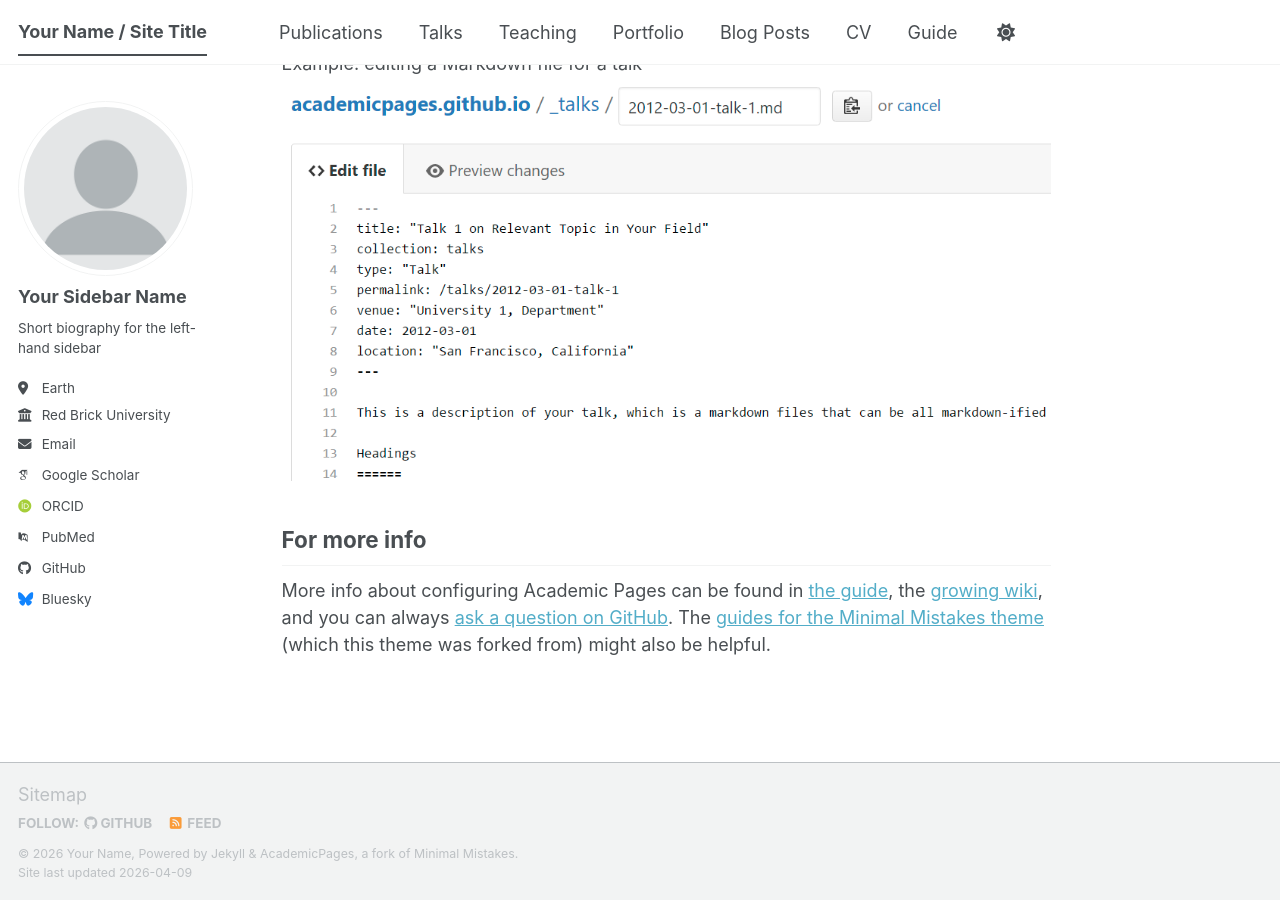
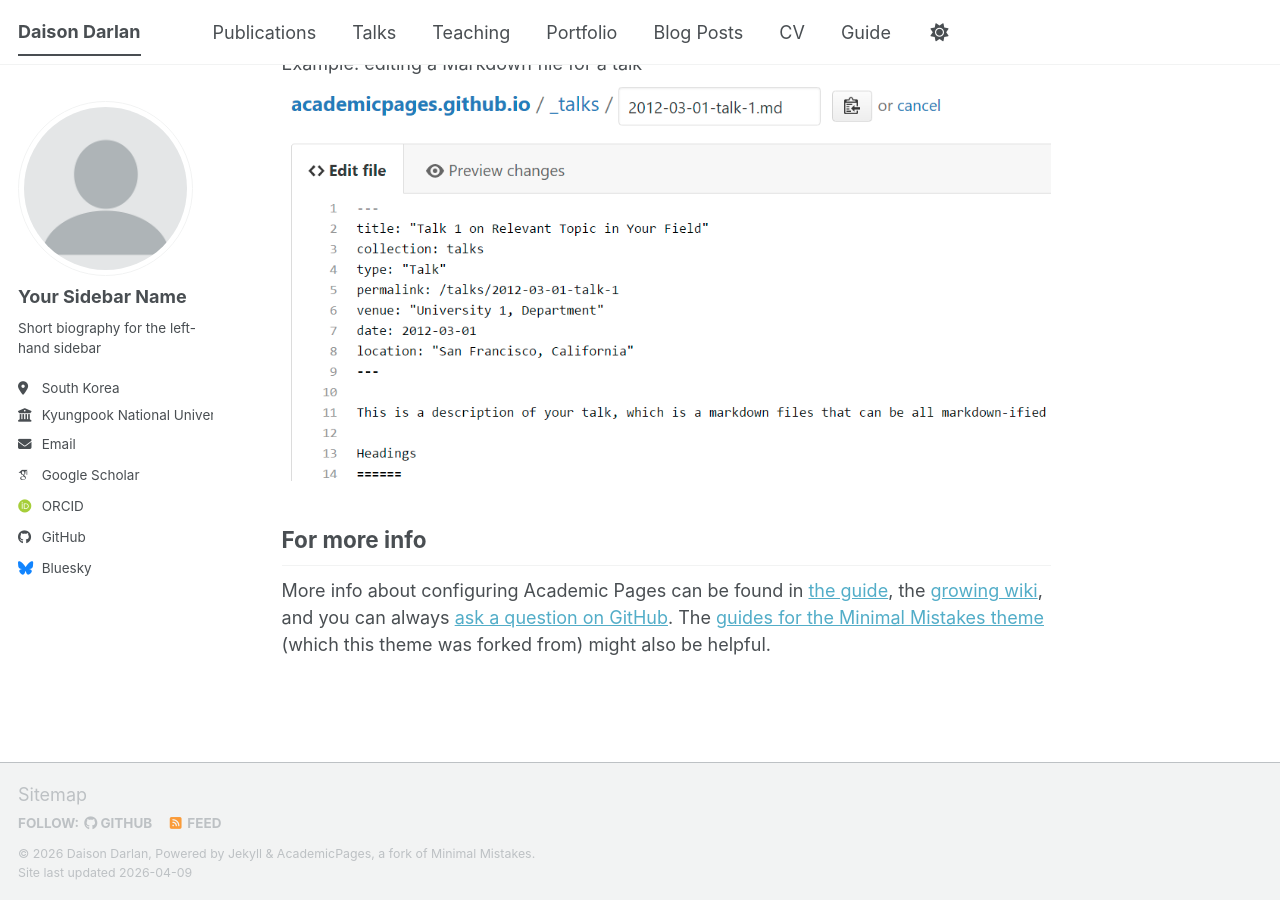
Before and after one commit to daisondarlan/daisondarlan.github.io, a Jekyll site: the page built from _pages/about.md, in a window 1280 px wide and 900 px high, scrolled down 2720 px. Built offline with Jekyll 4.4.1, drawn with Linux system fonts in a browser that asks for light colours; some web fonts are replaced; a script bundle is joined from its source files by our own code; library files that are not in the unit come from our copies.

Commit message:
Update _config.yml

```diff
--- a/_config.yml
+++ b/_config.yml
@@ -9,14 +9,14 @@
 # Basic Site Settings
 locale                   : "en-US"
 site_theme               : "default" # The available themes options are "default", "air", "sunrise", "mint", "dirt" and "contrast"
-title                    : "Your Name / Site Title"
+title                    : "Daison Darlan"
 title_separator          : "-"
-name                     : &name "Your Name"
-description              : &description "Your Name's academic portfolio"   # Update this with a general description of your site, this is the default if not overridden by a page
-url                      : https://academicpages.github.io # The base hostname & protocol for your site e.g. "https://[your GitHub username].github.io",
+name                     : &name "Daison Darlan"
+description              : &description "Doctoral Candidate in Artificial Intelligence"   # Update this with a general description of your site, this is the default if not overridden by a page
+url                      : https://daisondarlan.github.io # The base hostname & protocol for your site e.g. "https://[your GitHub username].github.io",
                                                            # or if you already have some other page hosted on Github then use "https://[your GitHub username].github.io/[Your Repo Name]"
 baseurl                  : "" # the subpath of your site, e.g. "/blog"
-repository               : "academicpages/academicpages.github.io"
+repository               : "daisondarlan/daisondarlan.github.io"
 
 # Site Author - The following control what appear as part of the author content on the side bar.
 #               If a field is blank the icon and link will not appear, otherwise it will be shown.
@@ -27,21 +27,21 @@ author:
   name             : "Your Sidebar Name"
   pronouns         : # example: "she/her"
   bio              : "Short biography for the left-hand sidebar"
-  location         : "Earth"
-  employer         : "Red Brick University"
+  location         : "South Korea"
+  employer         : "Kyungpook National University"
   uri              : # URL
-  email            : "none@example.org"
+  email            : "daisondarlan33@gmail.com"
 
   # Academic websites
   academia         : # URL
   arxiv            : # URL - Update with the correct link to your profile
-  googlescholar    : "https://scholar.google.com/citations?user=PS_CX0AAAAAJ"
+  googlescholar    : "https://scholar.google.com/citations?user=h_TVJTIAAAAJ&hl=en"
   inspire-hep      : # URL
   impactstory      : # URL
-  orcid            : "https://orcid.org/yourorcidurl"
+  orcid            : "https://orcid.org/my-orcid?orcid=0000-0002-9185-9704"
   semantic         : # URL
   ssrn             : # URL
-  pubmed           : "https://www.ncbi.nlm.nih.gov/pubmed/?term=john+snow"
+  pubmed           : # URL
   researchgate     : # URL
   scopus           : # URL
   zotero           : # URL
```
